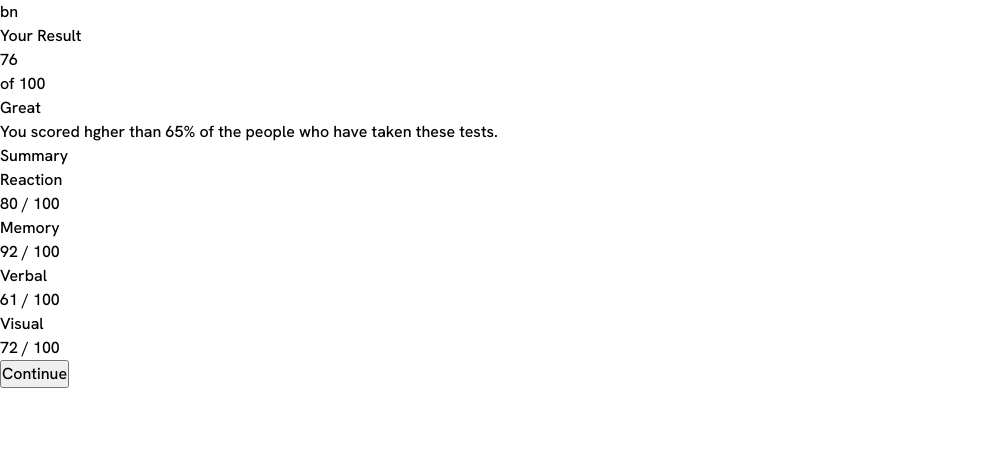
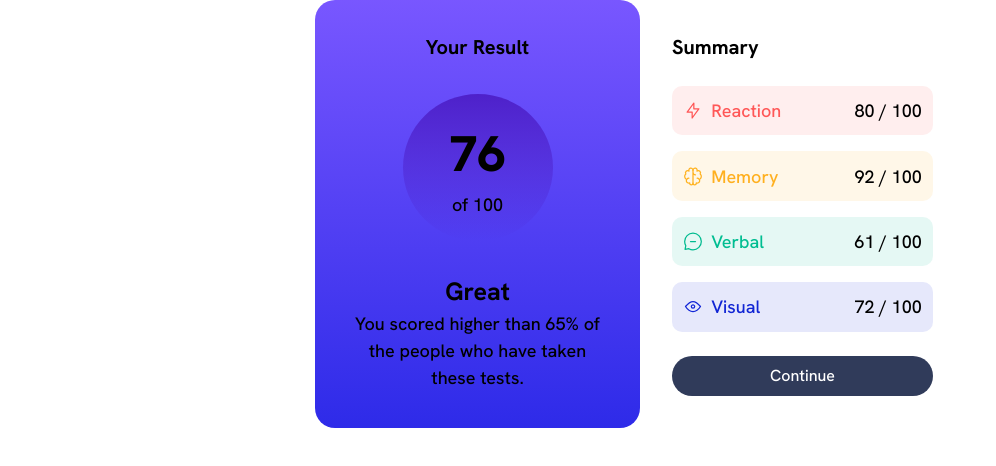
Before and after one commit to Emmaibe/result-summary-component, a plain HTML site: page index.html in a window 1280 px wide. Shown: the whole page, without its empty margins (0-996 px from the left). Drawn offline with Linux system fonts and the light colour scheme.

Commit message:
html and css update

```diff
--- a/index.html
+++ b/index.html
@@ -11,58 +11,61 @@
       href="https://fonts.googleapis.com/css2?family=Hanken+Grotesk:wght@500;700;800&display=swap"
       rel="stylesheet"
     />
-    bn
     <link rel="stylesheet" href="style.css" />
   </head>
   <body>
     <div class="main">
-      <section>
+      <div class="container even-columns">
+        <section class="first-display bg-grad-secondary-100-200">
           <h3>Your Result</h3>
-        <div>
+          <div class="result bg-grad-secondary-t-100-200">
             <h1>76</h1>
             <p>of 100</p>
           </div>
           <div>
             <h2>Great</h2>
             <p>
-            You scored hgher than 65% of the people who have taken these tests.
+              You scored higher than 65% of the people who have taken these
+              tests.
             </p>
           </div>
         </section>
-      <section>
+
+        <section class="second-display flex-box">
           <h3>Summary</h3>
-        <div>
-          <div>
-            <div class="img-rep">
-              <img src="" alt="" />
+          <div class="instance flex-box">
+            <div class="set flex-box bg-primary-100">
+              <div class="img-rep flex-box clr-primary-100">
+                <img src="images/icon-reaction.svg" alt="" />
                 <p>Reaction</p>
               </div>
               <p>80 / 100</p>
             </div>
-          <div>
-            <div class="img-rep">
-              <img src="" alt="" />
+            <div class="set flex-box bg-primary-200">
+              <div class="img-rep flex-box clr-primary-200">
+                <img src="images/icon-memory.svg" alt="" />
                 <p>Memory</p>
               </div>
               <p>92 / 100</p>
             </div>
-          <div>
-            <div class="img-rep">
-              <img src="" alt="" />
+            <div class="set flex-box bg-primary-300">
+              <div class="img-rep flex-box clr-primary-300">
+                <img src="images/icon-verbal.svg" alt="" />
                 <p>Verbal</p>
               </div>
               <p>61 / 100</p>
             </div>
-          <div>
-            <div class="img-rep">
-              <img src="" alt="" />
+            <div class="set flex-box bg-primary-400">
+              <div class="img-rep flex-box clr-primary-400">
+                <img src="images/icon-visual.svg" alt="" />
                 <p>Visual</p>
               </div>
               <p>72 / 100</p>
             </div>
           </div>
-        <button>Continue</button>
+          <button class="bg-neutral-400">Continue</button>
         </section>
+      </div>
     </div>
     <script type="module" src="/main.js"></script>
   </body>
--- a/style.css
+++ b/style.css
@@ -4,10 +4,15 @@
   --clr-primary-300: hsl(166, 100%, 37%);
   --clr-primary-400: hsl(234, 85%, 45%);
 
+  --clr-primary-t-100: hsla(0, 100%, 67%, 0.1);
+  --clr-primary-t-200: hsla(39, 100%, 56%, 0.1);
+  --clr-primary-t-300: hsla(166, 100%, 37%, 0.1);
+  --clr-primary-t-400: hsla(234, 85%, 45%, 0.1);
+
   --clr-secondary-100: hsl(252, 100%, 67%);
   --clr-secondary-200: hsl(241, 81%, 54%);
+  --clr-t-secondary-100: hsla(241, 72%, 46%, 0);
   --clr-t-secondary-200: hsla(256, 72%, 46%, 1);
-  --clr-t-secondary-200: hsla(241, 72%, 46%, 0);
 
   --clr-neutral-100: hsl(0, 0%, 100%);
   --clr-neutral-200: hsl(221, 100%, 96%);
@@ -58,6 +63,7 @@ body {
   text-rendering: optimizeSpeed;
   line-height: 1.5;
   font-family: "Hanken Grotesk", sans-serif;
+  /* color: var(--clr-neutral-100); */
 }
 
 /* A elements that don't have a class get default styles */
@@ -92,89 +98,179 @@ svg {
 /* utility classes */
 
 .clr-primary-100 {
-  color: hsl(0, 100%, 67%);
+  color: var(--clr-primary-100);
 }
 
 .clr-primary-200 {
-  color: hsl(39, 100%, 56%);
+  color: var(--clr-primary-200);
 }
 
 .clr-primary-300 {
-  color: hsl(166, 100%, 37%);
+  color: var(--clr-primary-300);
 }
 
 .clr-primary-400 {
-  color: hsl(234, 85%, 45%);
+  color: var(--clr-primary-400);
 }
 
 .bg-primary-100 {
-  background-color: hsl(0, 100%, 67%);
+  background-color: var(--clr-primary-t-100);
 }
 
 .bg-primary-200 {
-  background-color: hsl(39, 100%, 56%);
+  background-color: var(--clr-primary-t-200);
 }
 
 .bg-primary-300 {
-  background-color: hsl(166, 100%, 37%);
+  background-color: var(--clr-primary-t-300);
 }
 
 .bg-primary-400 {
-  background-color: hsl(234, 85%, 45%);
+  background-color: var(--clr-primary-t-400);
 }
 
 .bg-grad-secondary-100-200 {
-  background-color: linear-gradient(
-    270deg,
-    hsl(252, 100%, 67%),
-    hsl(241, 81%, 54%)
+  background-image: linear-gradient(
+    var(--clr-secondary-100),
+    var(--clr-secondary-200)
   );
 }
 
 .bg-grad-secondary-t-100-200 {
-  background-color: linear-gradient(
-    270deg,
-    hsla(241, 72%, 46%, 0),
-    hsla(256, 72%, 46%, 1)
+  background-image: linear-gradient(
+    var(--clr-t-secondary-200),
+    var(--clr-t-secondary-100)
   );
 }
 
 .clr-neutral-100 {
-  color: hsl(0, 0%, 100%);
+  color: var(--clr-neutral-100);
 }
 .clr-neutral-200 {
-  color: hsl(221, 100%, 96%);
+  color: var(--clr-neutral-200);
 }
 .clr-neutral-300 {
-  color: hsl(241, 100%, 89%);
+  color: var(--clr-neutral-300);
 }
 .clr-neutral-400 {
-  color: hsl(224, 30%, 27%);
+  color: var(--clr-neutral-400);
 }
 
 .bg-neutral-400 {
-  background-color: hsl(224, 30%, 27%);
+  background-color: var(--clr-neutral-400);
 }
 
 .fs-100 {
-  font-size: 1.125rem;
+  font-size: var(--fs-100);
 }
 .fs-200 {
-  font-size: 1.25rem;
+  font-size: var(--fs-200);
 }
 .fs-300 {
-  font-size: 1.5625rem;
+  font-size: var(--fs-300);
 }
 .fs-400 {
-  font-size: 3.125rem;
+  font-size: var(--fs-400);
 }
 
 .fw-100 {
-  font-weight: 500;
+  font-weight: var(--fw-100);
 }
 .fw-200 {
-  font-weight: 700;
+  font-weight: var(--fw-200);
 }
 .fw-300 {
-  font-weight: 800;
+  font-weight: var(--fw-300);
 }
+
+h1 {
+  font-size: var(--fs-400);
+  font-weight: var(--fw-300);
+}
+
+h2 {
+  font-size: var(--fs-300);
+  font-weight: var(--fw-200);
+}
+
+h3 {
+  font-size: var(--fs-200);
+  font-weight: var(--fw-200);
+}
+
+p {
+  font-size: var(--fs-100);
+  font-weight: var(--fw-100);
+}
+
+.even-columns {
+  display: grid;
+  grid-auto-flow: column;
+  grid-auto-columns: 1fr;
+}
+
+.flex-box {
+  display: flex;
+  justify-content: space-between;
+}
+
+/* general styling */
+
+.main {
+  max-width: 1440px;
+  margin: auto;
+}
+
+.container {
+  max-width: 650px;
+  margin: auto;
+}
+
+section {
+  padding: 2rem;
+}
+
+.first-display {
+  text-align: center;
+  border-radius: 20px;
+}
+
+.first-display div {
+  margin-top: 2rem;
+}
+
+.result {
+  max-width: 150px;
+  max-height: 150px;
+  border-radius: 50%;
+  padding: 1.4rem 0;
+  margin: auto;
+}
+
+.second-display {
+  flex-direction: column;
+  gap: 1.5rem;
+}
+
+.instance {
+  flex-direction: column;
+  gap: 1rem;
+}
+
+.set {
+  padding: 0.7rem;
+  border-radius: 10px;
+}
+
+.img-rep {
+  gap: 0.5rem;
+}
+
+button {
+  width: 100%;
+  padding: 0.5rem;
+  border: none;
+  border-radius: 1.5rem;
+  color: var(--clr-neutral-100);
+  cursor: pointer;
+}
```
Lines whose indentation alone changed are shown as unchanged.
